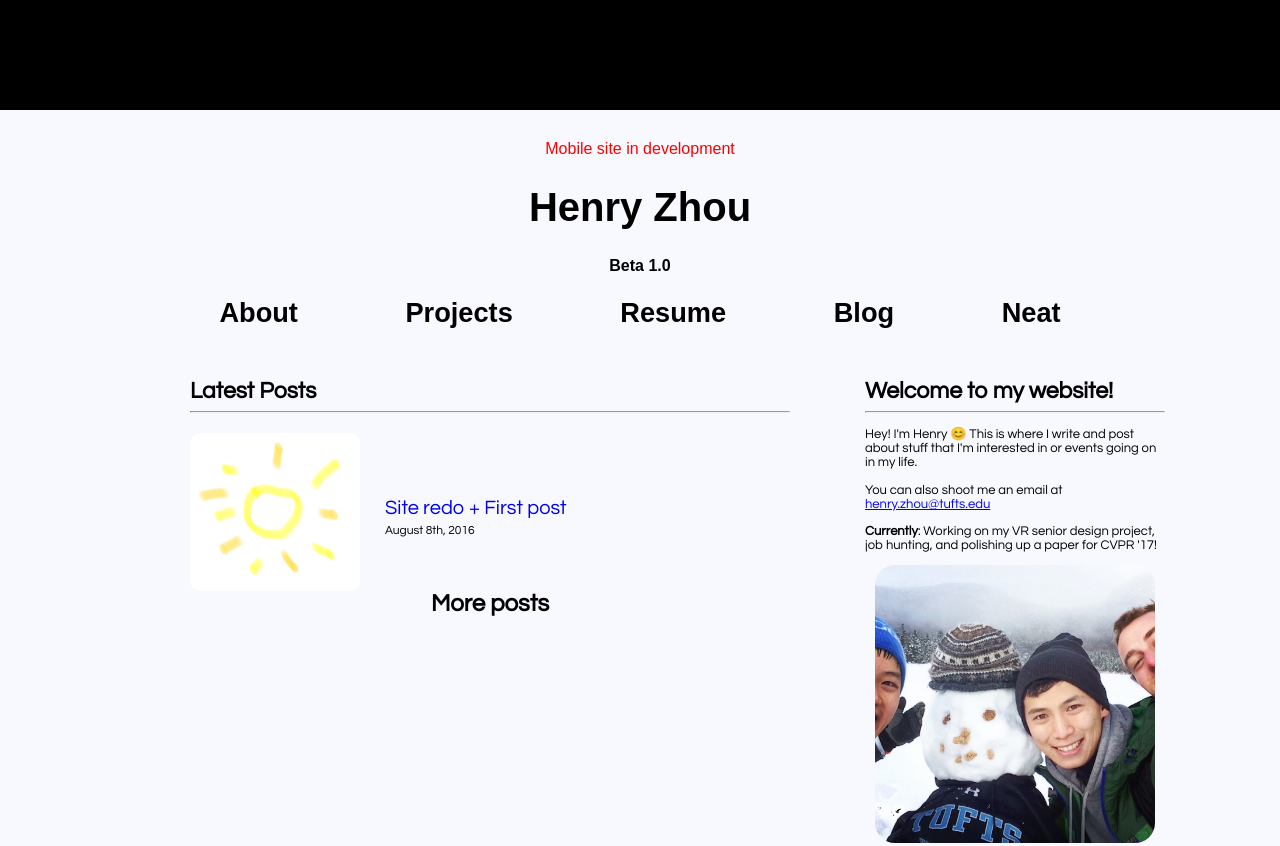
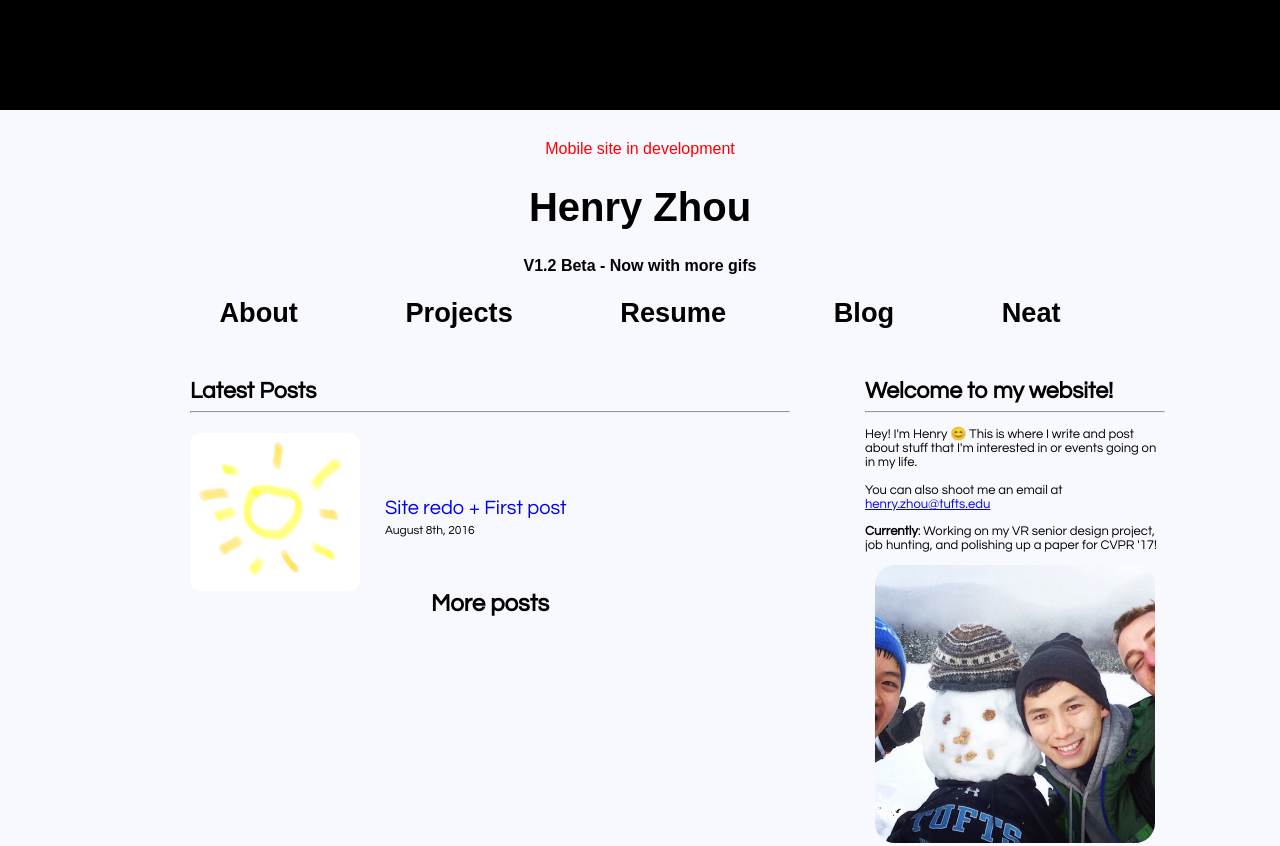
Before and after one commit to ehnree/ehnree.github.io, a plain HTML site: page index.html in a window 1280 px wide. Shown: the top 846 px of the page. Drawn offline with nearby package versions, Linux system fonts and the light colour scheme.

Commit message:
updated version

```diff
--- a/index.html
+++ b/index.html
@@ -36,7 +36,7 @@
         <div class="headerContent">
             <span style="color: red">Mobile site in development</span>
             <a href="index.html"><h1 class="headerName">Henry Zhou</h1></a>
-            <h4>Beta 1.0</h4>
+            <h4>V1.2 Beta - Now with more gifs</h4>
             <h2 class="headerLinks">
                 <a href="about.html">About</a>
                 <a href="projects.html">Projects</a>
```
